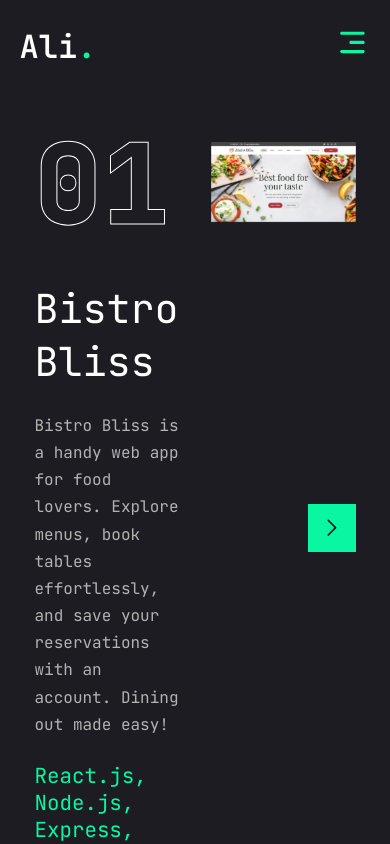
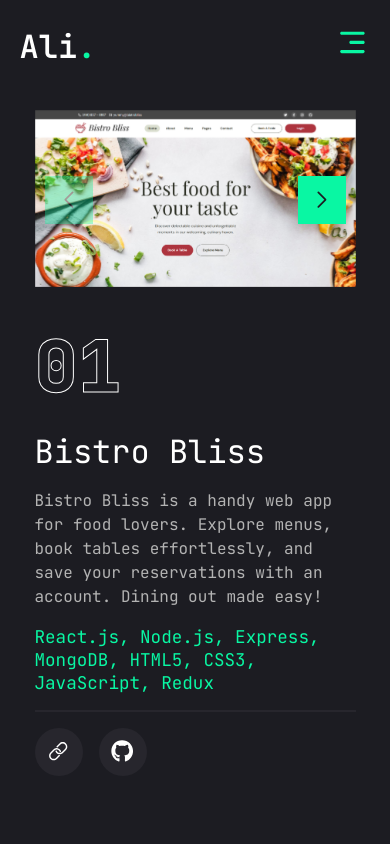
Before and after one commit to AliiMuhammed/Portfolio-Frontend, a React (Create React App) app: page /work in a window 390 px wide. Shown: the top 844 px of the page. Built offline with nearby package versions, Linux system fonts and the light colour scheme.

Commit message:
feat: enhance responsive design in Work component; adjust styles for various screen sizes and improve layout

```diff
--- a/src/Pages/Work/style/work.css
+++ b/src/Pages/Work/style/work.css
@@ -14,7 +14,7 @@
     height: 100%;
     overflow: hidden;
     position: relative;
-    height: 55vh;
+
 }
 
 .work-section .container .right .mySwiper .swiper-slide {
@@ -32,34 +32,19 @@
     width: 3rem;
     height: 3rem;
     padding: 1rem;
-    position: absolute;
-    top: 100%;
-    transform: translate(0, -100%);
-    -webkit-transform: translate(0, -100%);
-    -moz-transform: translate(0, -100%);
-    -ms-transform: translate(0, -100%);
-    -o-transform: translate(0, -100%);
 }
 
-.work-section .container .right .mySwiper .swiper-button-next {
-    right: 0;
-}
-
-.work-section .container .right .mySwiper .swiper-button-prev {
-    left: 39rem;
-}
 
 .work-section .container .right .mySwiper .swiper-button-prev:after,
 .work-section .container .right .mySwiper .swiper-button-next:after {
     font-size: 1rem;
     font-weight: 900;
-
 }
 
 .work-section .container .right .mySwiper .swiper-slide img {
     width: 100%;
     object-fit: contain;
-    padding: 2rem 0;
+    height: 100%;
 }
 
 .work-section .container .left {
@@ -131,3 +116,81 @@
     background-color: var(--main-color);
     color: var(--background-color);
 }
+
+
+@media only screen and (min-width: 1290px) and (max-width: 1540px) {
+    .work-section .container .left .number {
+        font-size: 5.5rem;
+    }
+}
+
+@media only screen and (min-width: 1000px) and (max-width: 1200px) {
+    .work-section .container {
+        grid-template-columns: 1fr 1fr;
+        gap: 1.5rem;
+    }
+
+    .work-section .container .left .number {
+        font-size: 4.5rem;
+    }
+
+    .work-section .container .left .project-description {
+        line-height: 1.6;
+    }
+
+    .work-section .container .left .techStack {
+        font-size: 1.2rem;
+    }
+
+    .work-section .container .left {
+        gap: 1.2rem;
+    }
+}
+
+@media only screen and (max-width: 999px) {
+    .work-section .container {
+        display: flex;
+        flex-direction: column-reverse;
+    }
+
+    .work-section .container .left .number {
+        font-size: 4.5rem;
+    }
+
+    .work-section .container .left .project-description {
+        line-height: 1.5;
+    }
+
+    .work-section .container .left .techStack {
+        font-size: 1.2rem;
+    }
+
+    .work-section .container .left {
+        gap: 1.2rem;
+    }
+
+}
+
+@media only screen and (max-width: 767px) {
+    .work-section .container .left .number {
+        font-size: 4.5rem;
+    }
+
+    .work-section .container .left .project-title {
+        font-size: 2rem;
+    }
+
+    .work-section .container .left .techStack {
+        font-size: 1.1rem;
+    }
+
+    .work-section .container .left {
+        gap: 1rem;
+    }
+
+    .work-section .container .left .project-links .project-btn {
+        width: 3rem;
+        height: 3rem;
+        font-size: 1.4rem;
+    }
+}
```
